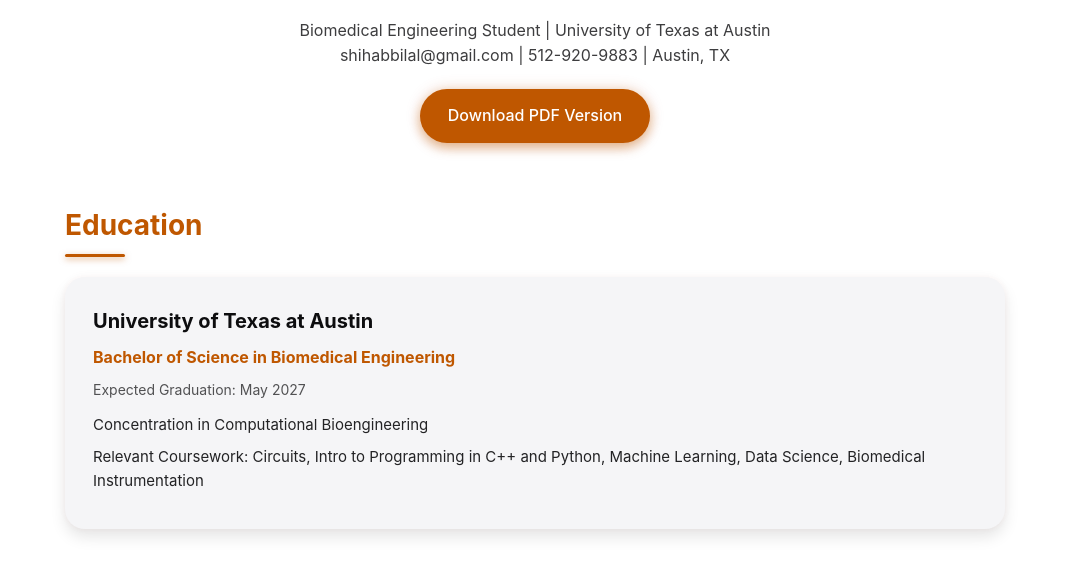
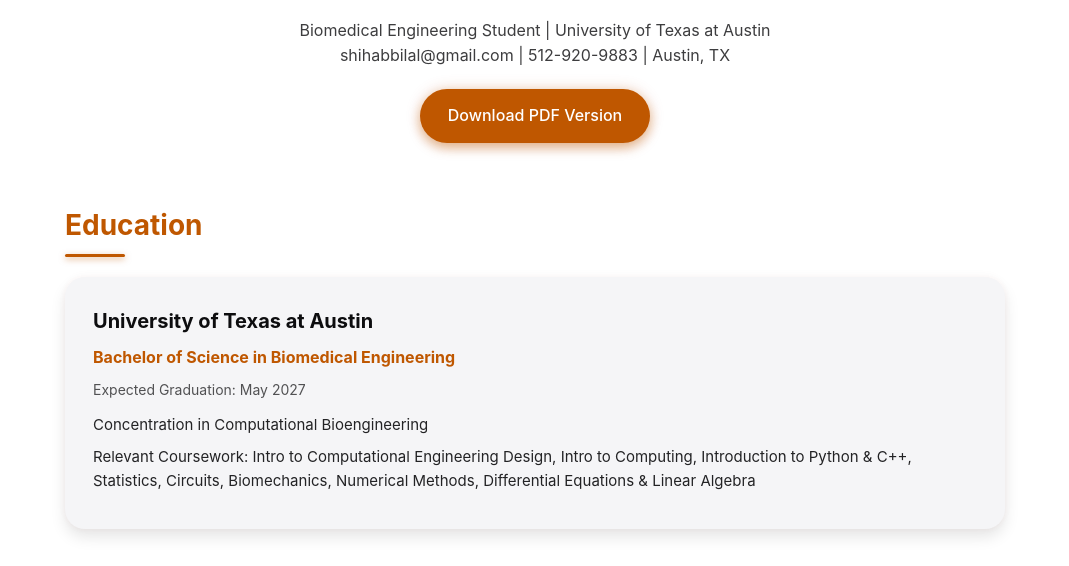
Before and after one commit to bshihab/website, a plain HTML site: page resume.html in a window 1280 px wide. Shown: the part 213-779 px from the top of the page, without its empty margins (105-1174 px from the left). Drawn offline with Linux system fonts and the light colour scheme.

Commit message:
Update relevant coursework in resume

```diff
--- a/resume.html
+++ b/resume.html
@@ -457,7 +457,8 @@
                     <h4>Bachelor of Science in Biomedical Engineering</h4>
                     <div class="date">Expected Graduation: May 2027</div>
                     <p>Concentration in Computational Bioengineering</p>
-                    <p>Relevant Coursework: Circuits, Intro to Programming in C++ and Python, Machine Learning, Data Science, Biomedical Instrumentation</p>
+                    <p>Relevant Coursework: Intro to Computational Engineering Design, Intro to Computing, Introduction to Python & C++, Statistics,
+                        Circuits, Biomechanics, Numerical Methods, Differential Equations & Linear Algebra</p>
                 </div>
             </div>
 
```
